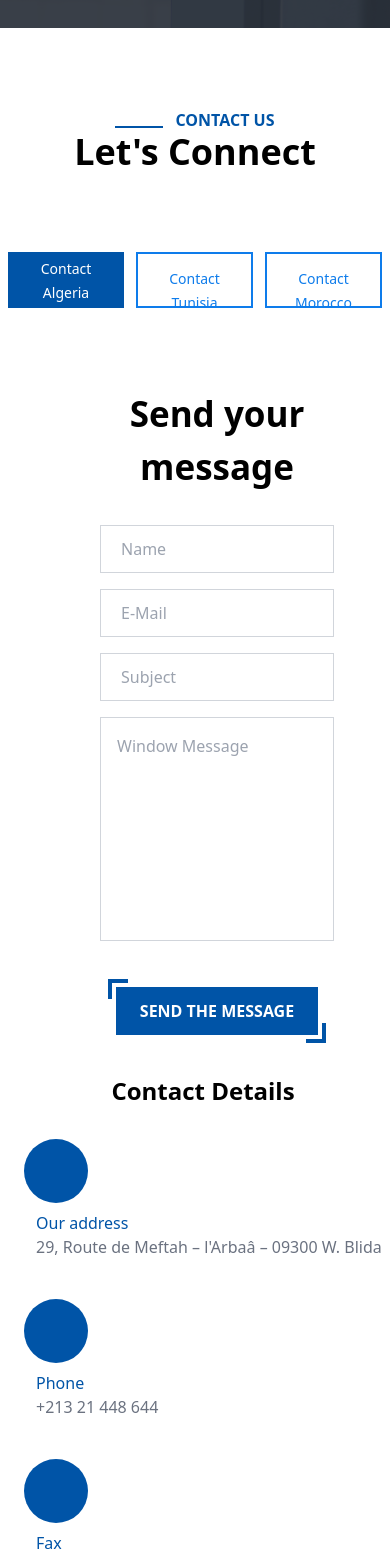
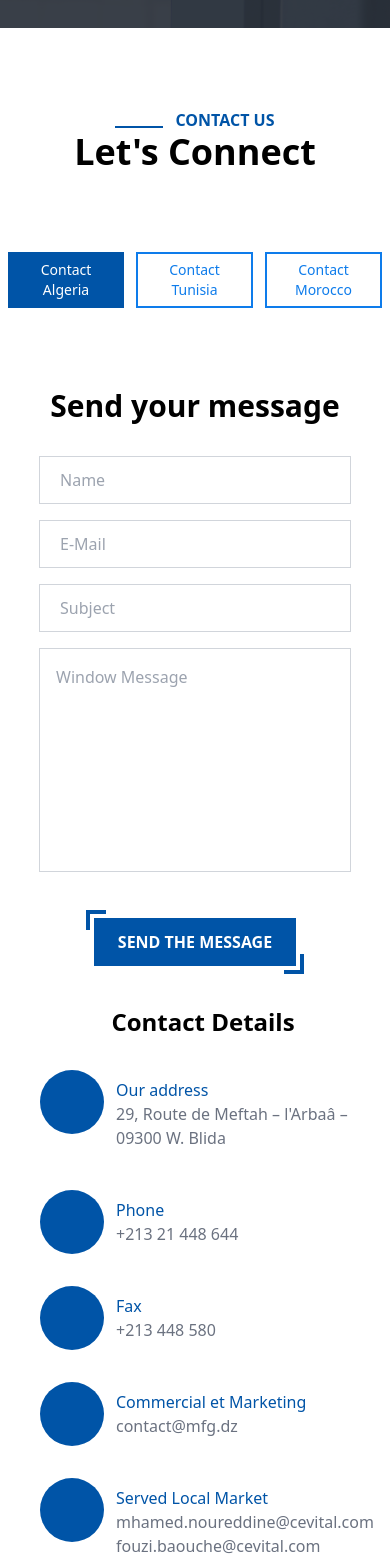
Before and after one commit to Mostofareza3/MFG, a Next.js app: page /contact in a window 390 px wide. Shown: the part 432-1991 px from the top of the page. Built offline with nearby package versions, Linux system fonts and the light colour scheme.

Commit message:
final commit

```diff
--- a/src/app/contact/buttonGroup.tsx
+++ b/src/app/contact/buttonGroup.tsx
@@ -5,9 +5,9 @@ function ButtonGroup({ onSelectCountry }: any) {
   const [isSelected, setIsSelected] = React.useState<string | null>("Algeria");
 
   const selectedButtonStyle =
-    "w-[208px] h-[56px] max-lg:w-[150px] group relative bg-secondary hover:bg-[#0e7ceb] py-3 max-lg-py-1 px-6 max-lg:px-2 text-white outline-none focus:bg-secondary max-lg:px-2 max-lg:py-1";
+    "w-[208px] h-[56px] max-lg:w-[150px] group relative bg-secondary hover:bg-[#0e7ceb] py-3 max-lg-py-1 px-6 max-lg:px-2 max-sm:text-xs max-sm:py-0 text-white outline-none focus:bg-secondary";
   const unSelectedButtonStyle =
-    "w-[208px] h-[56px] max-lg:w-[150px] group relative bg-inherit text-[#0e7ceb]  border-2 border-[#0e7ceb] py-3 max-lg-py-1 px-6 max-lg:px-2 outline-none hover:bg-gray-200";
+    "w-[208px] h-[56px] max-lg:w-[150px] group relative bg-inherit text-[#0e7ceb] hover:text-white hover:bg-[#0e7ceb] py-3 max-lg-py-1 px-6 max-lg:px-2 max-sm:text-xs max-sm:py-0 text-[#0e7ceb] outline-none focus:bg-secondary border-2 border-[#0e7ceb]";
 
   const handleCountryClick = (country: any) => {
     onSelectCountry(country);
@@ -21,19 +21,19 @@ function ButtonGroup({ onSelectCountry }: any) {
           onClick={() => handleCountryClick("Algeria")}
           className={isSelected === "Algeria" ? selectedButtonStyle : unSelectedButtonStyle}
         >
-          <span className="font-medium max-lg:text-sm">Contact Algeria</span>
+          <span className="lg:font-medium max-lg:text-sm">Contact Algeria</span>
         </button>
         <button
           onClick={() => handleCountryClick("Tunisia")}
           className={isSelected === "Tunisia" ? selectedButtonStyle : unSelectedButtonStyle}
         >
-          <span className="font-medium max-lg:text-sm">Contact Tunisia</span>
+          <span className="lg:font-medium max-lg:text-sm">Contact Tunisia</span>
         </button>
         <button
           onClick={() => handleCountryClick("Morocco")}
           className={isSelected === "Morocco" ? selectedButtonStyle : unSelectedButtonStyle}
         >
-          <span className="font-medium max-lg:text-sm">Contact Morocco</span>
+          <span className="lg:font-medium max-lg:text-sm">Contact Morocco</span>
         </button>
       </div>
     </div>
--- a/src/app/contact/contact.tsx
+++ b/src/app/contact/contact.tsx
@@ -43,14 +43,14 @@ export default function Contact() {
           <h2 className="uppercase font-bold ">Contact Us</h2>
         </div>
         <div id="text" className="flex justify-center">
-          <h3 className="text-center text-4xl font-bold">
+          <h3 className="text-center text-4xl font-bold ">
             Let&apos;s Connect
           </h3>
         </div>
         <ButtonGroup onSelectCountry={handleSelectCountry}/>
         <div className="flex flex-col lg:flex lg:flex-row max-w-7xl mx-auto z-50">
-          <div id="form" className="ml-[100px] mr-12 w-[60%]">
-            <h2 className="text-[35px] mb-8 font-bold text-center sm:text-left">Send your message</h2>
+          <div id="form" className="ml-[100px] mr-12 w-[60%] max-lg:w-[80%] max-lg:mx-auto">
+            <h2 className="text-[35px] mb-8 font-bold text-center max-md:text-3xl max-lg:text-center">Send your message</h2>
             <form className="space-y-4">
               <input
                 name="name"
@@ -93,7 +93,7 @@ export default function Contact() {
               Contact Details
             </h2>
 
-            <div id="address" className="flex flex-col sm:flex sm:flex-row items-center max-lg:items-start max-lg:ml-4 max-md:ml-4">
+            <div id="address" className="flex flex-col sm:flex sm:flex-row items-center max-lg:items-start max-lg:ml-8 max-md:ml-8 max-lg:flex-row ">
               <div className="flex h-16 rounded-full w-16 min-w-C64 justify-center items-center bg-secondary">
                 <span>
                   <i className="fa fa-2x fa-map-marker text-white"></i>
@@ -112,7 +112,7 @@ export default function Contact() {
                 </a>
               </div>
             </div>
-            <div id="phone" className="flex flex-col sm:flex sm:flex-row max-lg:items-start max-lg:ml-4 max-md:ml-4">
+            <div id="phone" className="flex flex-col sm:flex sm:flex-row max-lg:items-start max-lg:ml-8 max-md:ml-8 max-lg:flex-row ">
               <div className="flex h-16 rounded-full w-16 min-w-C64 justify-center items-center bg-secondary">
                 <span>
                   <i className="fa fa-2x fa-phone text-white"></i>
@@ -131,7 +131,7 @@ export default function Contact() {
                 </a>
               </div>
             </div>
-            <div id="phone" className="flex flex-col sm:flex sm:flex-row items-center max-lg:items-start max-lg:ml-4 max-md:ml-4">
+            <div id="phone" className="flex flex-col sm:flex sm:flex-row items-center max-lg:items-start max-lg:ml-8 max-md:ml-8 max-lg:flex-row ">
               <div className="flex h-16 rounded-full w-16 min-w-C64 justify-center items-center bg-secondary">
                 <span>
                   <i className="fa fa-2x fa-print text-white"></i>
@@ -149,7 +149,7 @@ export default function Contact() {
                 </a>
               </div>
             </div>
-            <div id="commercial" className="flex flex-col sm:flex sm:flex-row items-center max-lg:items-start max-lg:ml-4 max-md:ml-4">
+            <div id="commercial" className="flex flex-col sm:flex sm:flex-row items-center max-lg:items-start max-lg:ml-8 max-md:ml-8 max-lg:flex-row ">
               <div className="flex h-16 rounded-full w-16 min-w-C64 justify-center items-center bg-secondary">
                 <span>
                   <i className="fa fa-2x fa-envelope text-white"></i>
@@ -168,7 +168,7 @@ export default function Contact() {
                 </a>
               </div>
             </div>
-            <div id="service" className="flex flex-col sm:flex sm:flex-row items-center max-lg:items-start max-lg:ml-4 max-md:ml-4">
+            <div id="service" className="flex flex-col sm:flex sm:flex-row items-center max-lg:items-start max-lg:ml-8 max-md:ml-8 max-lg:flex-row ">
               <div className="flex h-16 rounded-full w-16 min-w-C64 justify-center items-center bg-secondary">
                 <span>
                   <i className="fa fa-2x fa-envelope text-white"></i>
@@ -194,7 +194,7 @@ export default function Contact() {
                 }
               </div>
             </div>
-            <div id="commercial" className="flex flex-col sm:flex sm:flex-row items-center max-lg:items-start max-lg:ml-4 max-md:ml-4">
+            <div id="commercial" className="flex flex-col sm:flex sm:flex-row items-center max-lg:items-start max-lg:ml-8 max-md:ml-8 max-lg:flex-row ">
               <div className="flex h-16 rounded-full w-16 min-w-C64 justify-center items-center bg-secondary">
                 <span>
                   <i className="fa fa-2x fa-envelope text-white"></i>
```
